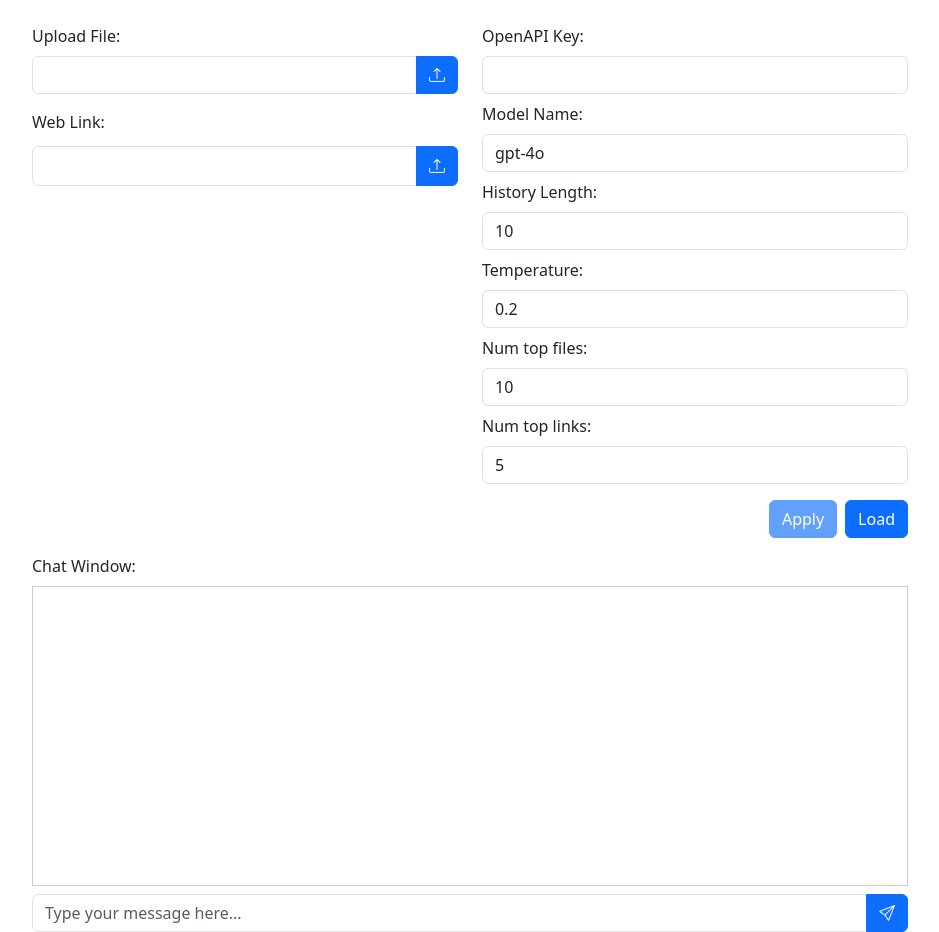
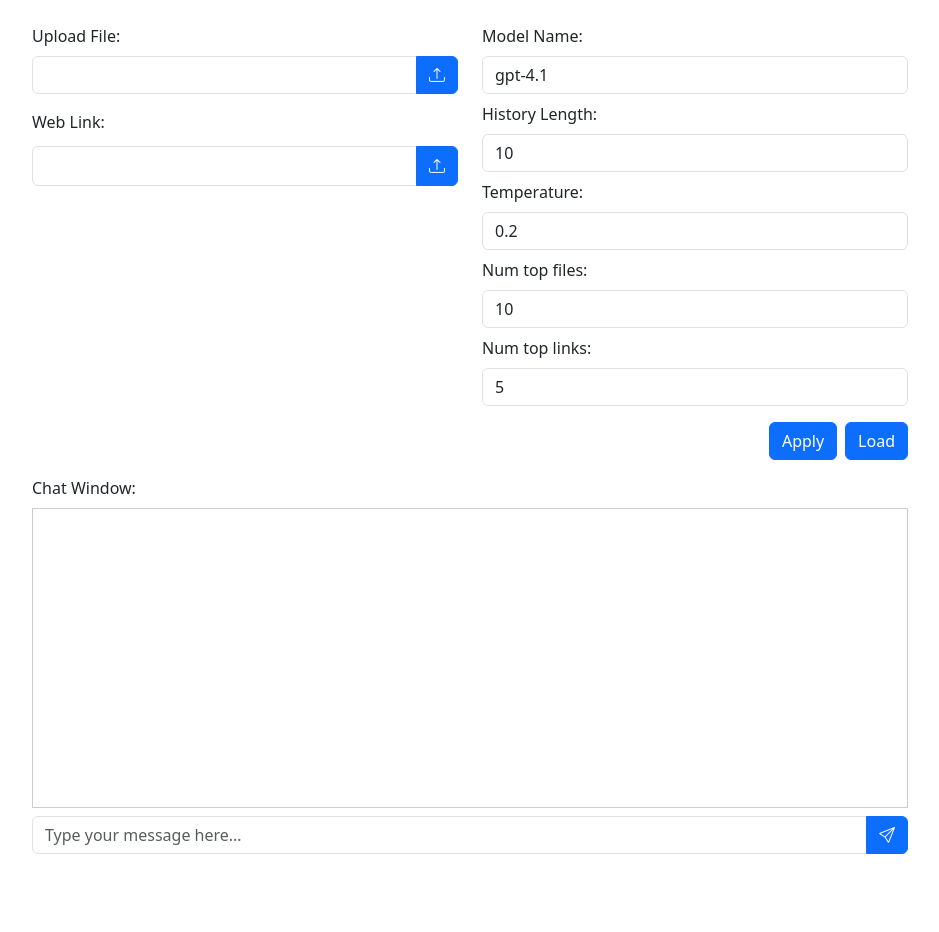
Before and after one commit to shoomkloom/Starkey-frontend, an Angular app: page / in a window 1280 px wide. Shown: the whole page, without its empty margins (170-1109 px from the left). After the commit the page ends 854 px from the top, so only its background shows below. Built offline with nearby package versions, Linux system fonts and the light colour scheme.

Commit message:
Move openai api to environment

```diff
--- a/src/app/components/admin-panel/admin-panel.component.html
+++ b/src/app/components/admin-panel/admin-panel.component.html
@@ -1,7 +1,3 @@
-<div class="mb-2">
-  <label class="form-label">OpenAPI Key:</label>
-  <input type="text" class="form-control" [(ngModel)]="openaiKey" />
-</div>
 <div class="mb-2">
   <label class="form-label">Model Name:</label>
   <input type="text" class="form-control" [(ngModel)]="modelName" />
--- a/src/app/components/admin-panel/admin-panel.component.ts
+++ b/src/app/components/admin-panel/admin-panel.component.ts
@@ -13,8 +13,7 @@ import { environment } from '../../../environments/environment';
 export class AdminPanelComponent {
   @ViewChild('fileInput') fileInputRef!: ElementRef<HTMLInputElement>;
 
-  openaiKey = '';
-  modelName = 'gpt-4o';
+  modelName = 'gpt-4.1';
   historyLength = 10;
   temperature = 0.2;
   numTopFiles = 10;
@@ -31,7 +30,6 @@ export class AdminPanelComponent {
 
   apply() {
     const payload = {
-      openaiKey: this.openaiKey,
       modelName: this.modelName,
       historyLength: this.historyLength,
       temperature: this.temperature,
@@ -100,13 +98,12 @@ export class AdminPanelComponent {
       const reader = new FileReader();
       reader.onload = () => {
         try {
-          const obj = JSON.parse(reader.result as string);
-          this.openaiKey = obj.openaiKey || '';
-          this.modelName = obj.modelName || '';
-          this.historyLength = obj.historyLength ?? 0;
-          this.temperature = obj.temperature ?? 0.7;
-          this.numTopFiles = obj.numTopFiles ?? 0;
-          this.numTopLinks = obj.numTopLinks ?? 0;
+          const sysParams = JSON.parse(reader.result as string);
+          this.modelName = sysParams.modelName || '';
+          this.historyLength = sysParams.historyLength ?? 0;
+          this.temperature = sysParams.temperature ?? 0.7;
+          this.numTopFiles = sysParams.numTopFiles ?? 0;
+          this.numTopLinks = sysParams.numTopLinks ?? 0;
         }
         catch (e) {
           console.error('Failed to parse JSON:', e);
@@ -118,7 +115,6 @@ export class AdminPanelComponent {
 
   isFormValid(): boolean {
     return (
-      this.openaiKey.trim() !== '' &&
       this.modelName.trim() !== '' &&
       this.historyLength > 0 &&
       this.temperature >= 0 &&
```
